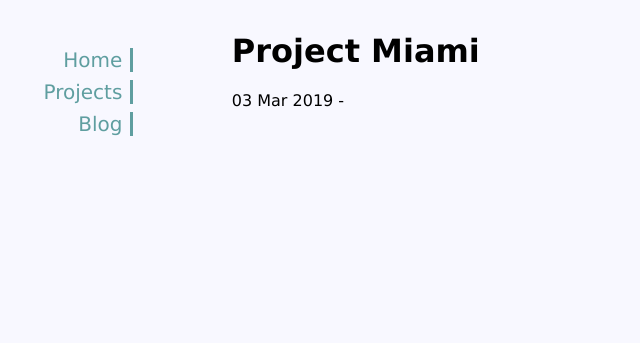
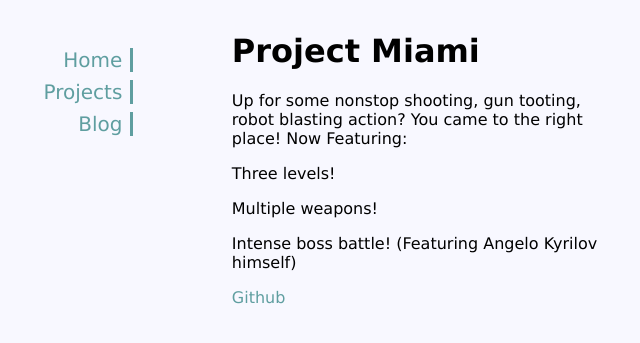
Before and after one commit to justinlok/justinlok.github.io, a Jekyll site: the page built from _posts/projects/2019-03-03-project-miami.md, in a window 1280 px wide. Shown: the top 343 px of the page, without its empty margins (249-889 px from the left). Built offline with Jekyll 4.4.1, drawn with Linux system fonts in a browser that asks for light colours.

Commit message:
project layouts

```diff
--- /dev/null
+++ b/_layouts/project.html
@@ -0,0 +1,7 @@
+---
+layout: default
+categories: project
+---
+<h1>{{ page.title }}</h1>
+
+{{ content }}
--- a/_posts/projects/2019-03-03-project-miami.md
+++ b/_posts/projects/2019-03-03-project-miami.md
@@ -1,15 +1,22 @@
 ---
-layout: post
+layout: project
 title: Project Miami
 subtitle: A 2D top down shooter game
 img:
 project-url:
-description: "Up for some nonstop shooting, gun tooting, robot blasting action? You came to the right place! Now Featuring:
-
-Three levels!
-Multiple weapons!
-Intense boss battle!"
-
+description:
 
 categories: projects
 ---
+
+Up for some nonstop shooting, gun tooting, robot blasting action? You came to the right place! Now Featuring:
+
+
+Three levels!
+
+Multiple weapons!
+
+Intense boss battle! (Featuring Angelo Kyrilov himself)
+
+
+[Github](https://github.com/oop-i-did-it-again/project-miami)
```
